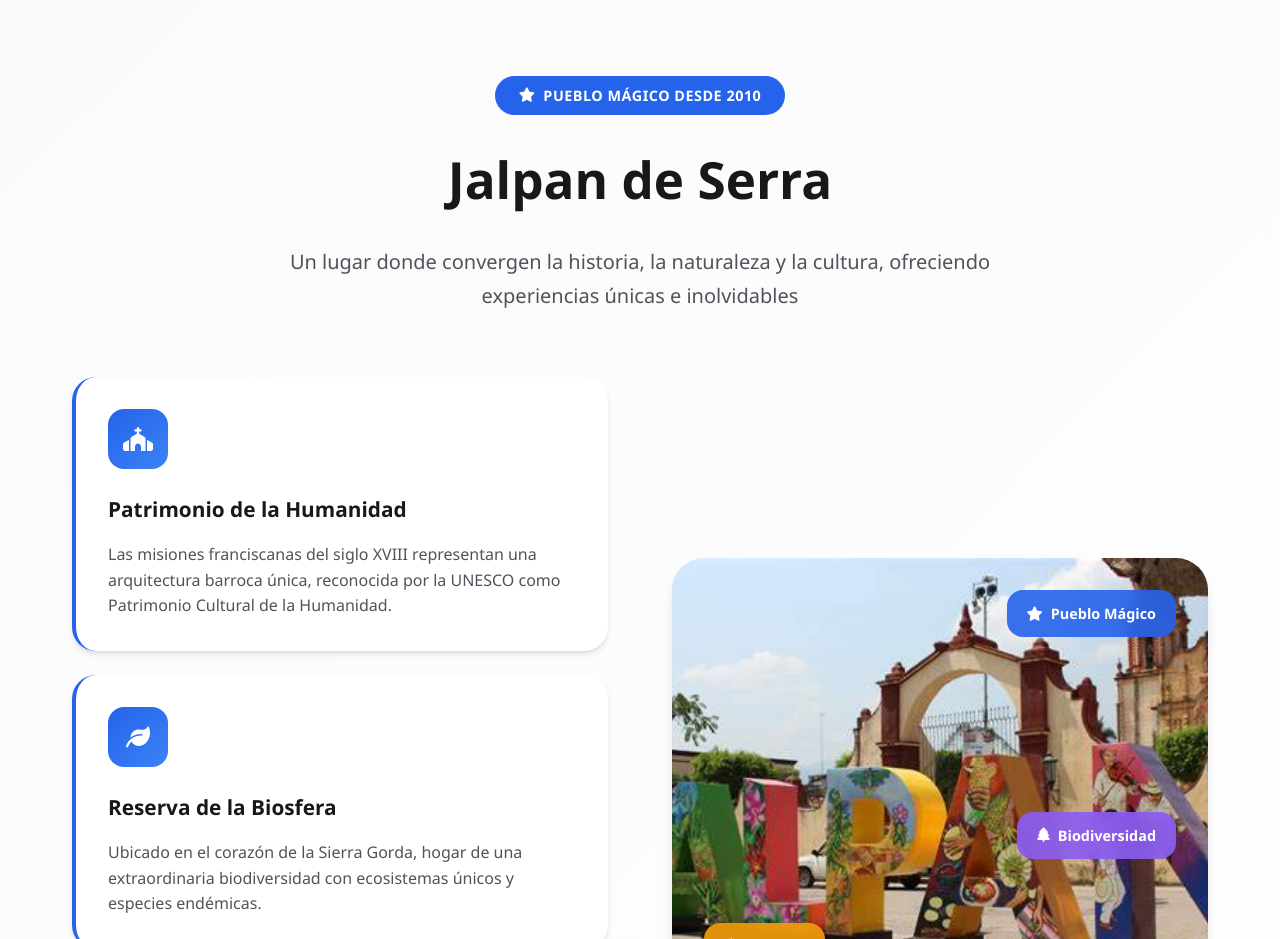
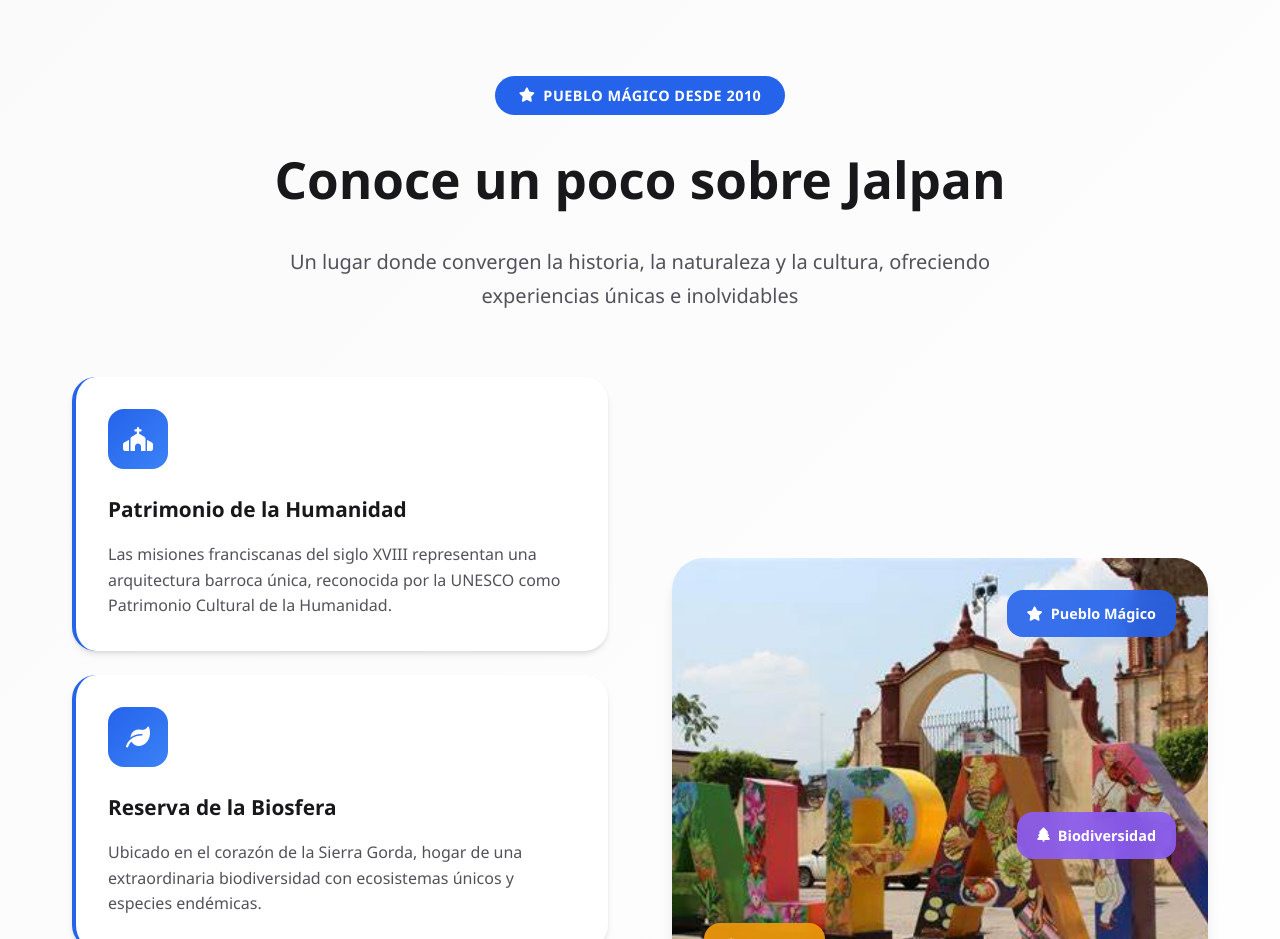
Before and after one commit to Jennifer-MM1/turismo-app, a website: page frontend/public/index.html in a window 1280 px wide. Shown: the part 900-1839 px from the top of the page. Drawn offline with Linux system fonts and the light colour scheme.

Commit message:
prueba letras

```diff
--- a/frontend/public/index.html
+++ b/frontend/public/index.html
@@ -1508,7 +1508,7 @@ body {
                     <i class="fas fa-star"></i>
                     Pueblo Mágico desde 2010
                 </div>
-                <h2 class="jalpan-title">Jalpan de Serra</h2>
+                <h2 class="jalpan-title">Conoce un poco sobre Jalpan</h2>
                 <p class="jalpan-subtitle">Un lugar donde convergen la historia, la naturaleza y la cultura, ofreciendo experiencias únicas e inolvidables</p>
             </div>
 
```
